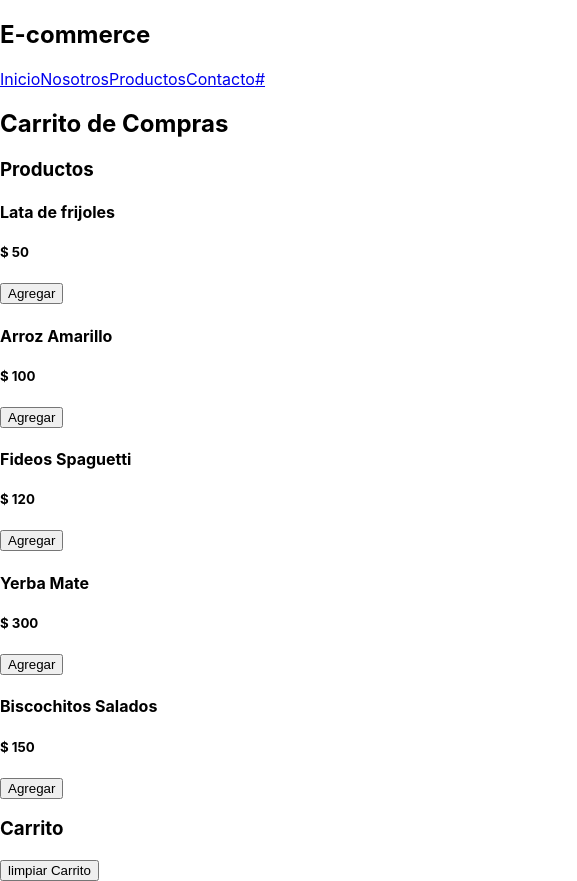
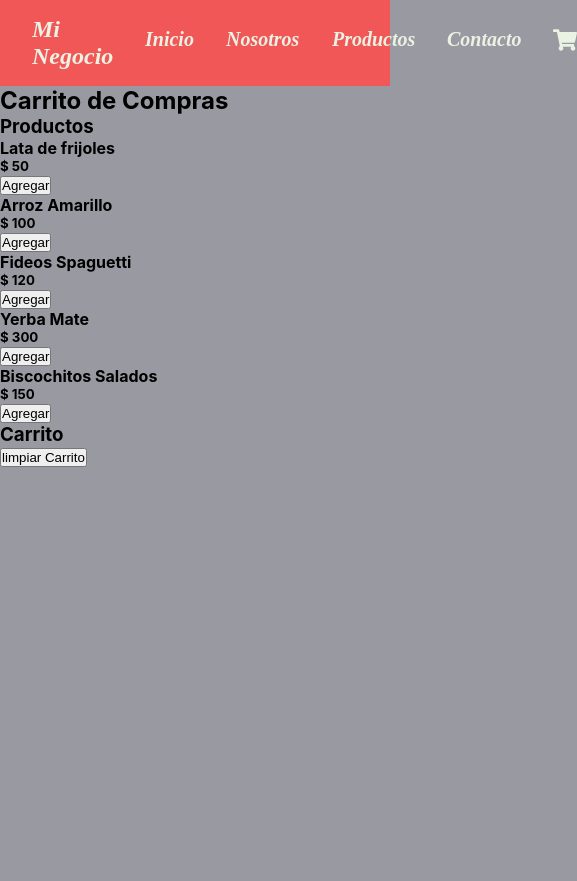
Before and after one commit to Nacho35/Carrito-de-Compras, a React (Create React App) app: page / in a window 390 px wide. Shown: the whole page, 577 px wide, since content can reach past the window. After the commit the page ends 844 px from the top, so only its background shows below. Built offline with nearby package versions, Linux system fonts and the light colour scheme.

Commit message:
navbar terminada sin responsividad

```diff
--- a/package.json
+++ b/package.json
@@ -8,6 +8,7 @@
     "@testing-library/user-event": "^13.5.0",
     "react": "^18.2.0",
     "react-dom": "^18.2.0",
+    "react-icons": "^4.4.0",
     "react-scripts": "5.0.1",
     "web-vitals": "^2.1.4"
   },
--- a/src/componentes/Navbar.js
+++ /dev/null
@@ -1,20 +0,0 @@
-import React from "react";
-
-const Navbar = () => {
-  return (
-    <nav className="container">
-      <div className="text">
-        <h2>E-commerce</h2>
-      </div>
-      <div className="links">
-        <a href="#">Inicio</a>
-        <a href="#">Nosotros</a>
-        <a href="#">Productos</a>
-        <a href="#">Contacto</a>
-        <a href="#">#</a>
-      </div>
-    </nav>
-  );
-};
-
-export default Navbar;
--- /dev/null
+++ b/src/componentes/Navbar.jsx
@@ -0,0 +1,35 @@
+import React from "react";
+import { FaShoppingCart } from "react-icons/fa";
+
+const Navbar = () => {
+  return (
+    <nav className="container">
+      <div className="container-text">
+        <a className="text" href="#">
+          Mi Negocio
+        </a>
+      </div>
+      <div className="container-links">
+        <a className="links" href="#">
+          Inicio
+        </a>
+        <a className="links" href="#">
+          Nosotros
+        </a>
+        <a className="links" href="#">
+          Productos
+        </a>
+        <a className="links" href="#">
+          Contacto
+        </a>
+        <button className="btn-cart">
+          <span className="cart">
+            <FaShoppingCart />
+          </span>
+        </button>
+      </div>
+    </nav>
+  );
+};
+
+export default Navbar;
--- a/src/index.css
+++ b/src/index.css
@@ -1,3 +1,24 @@
+/*** RESET ***/
+*,
+*::after,
+*::before {
+  box-sizing: border-box;
+  padding: 0;
+  margin: 0;
+}
+
+:root {
+  --primary-color: #F25757;
+  --secondary-color: #61E8E1;
+  --third-color: #EAF2E3;
+  --fourth-color: #F2E863;
+  --fifth-color: #F2CD60;
+  --dark-color: #000000;
+  --gray-color: #66666E;
+  --gray-color-two: #9999A1;
+  --light-color: #FFFFFF;
+}
+
 body {
   margin: 0;
   font-family: -apple-system, BlinkMacSystemFont, 'Segoe UI', 'Roboto', 'Oxygen',
@@ -5,4 +26,127 @@ body {
     sans-serif;
   -webkit-font-smoothing: antialiased;
   -moz-osx-font-smoothing: grayscale;
+  background-color: var(--gray-color-two);
 }
+
+/***** STYLES *****/
+
+/**** NAVBAR ****/
+
+.container {
+  display: flex;
+  background-color: var(--primary-color);
+  align-items: center;
+  justify-content: space-between;
+  z-index: 9999;
+  width: 100%;
+  padding: 1rem;
+}
+
+.container-text {
+  display: flex;
+}
+
+.text {
+  color: var(--third-color);
+  font-style: italic;
+  font-size: 1.5rem;
+  font-weight: 600;
+  word-spacing: normal;
+  font-family: 'Times New Roman', Times, serif;
+  margin-left: 1rem;
+  text-decoration: none;
+  display: inline-block;
+  vertical-align: middle;
+  -webkit-transform: perspective(1px) translateZ(0);
+  transform: perspective(1px) translateZ(0);
+  box-shadow: 0 0 1px rgba(0, 0, 0, 0);
+  position: relative;
+  overflow: hidden;
+}
+
+.text:before {
+  content: "";
+  position: absolute;
+  z-index: -1;
+  left: 51%;
+  right: 51%;
+  bottom: 0;
+  background: var(--fifth-color);
+  height: 4px;
+  -webkit-transition-property: left, right;
+  transition-property: left, right;
+  -webkit-transition-duration: 0.3s;
+  transition-duration: 0.3s;
+  -webkit-transition-timing-function: ease-out;
+  transition-timing-function: ease-out;
+}
+
+.text:hover:before,
+.text:focus:before,
+.text:active:before {
+  left: 0;
+  right: 0;
+}
+
+
+.container-links {
+  display: flex;
+}
+
+.links {
+  text-decoration: none;
+  font-weight: 600;
+  font-size: 20px;
+  font-style: italic;
+  font-family: 'Times New Roman', Times, serif;
+  color: var(--third-color);
+  margin-left: 2rem;
+  display: inline-block;
+  vertical-align: middle;
+  -webkit-transform: perspective(1px) translateZ(0);
+  transform: perspective(1px) translateZ(0);
+  box-shadow: 0 0 1px rgba(0, 0, 0, 0);
+  position: relative;
+  overflow: hidden;
+}
+
+.links:before {
+  content: "";
+  position: absolute;
+  z-index: -1;
+  left: 0;
+  right: 100%;
+  bottom: 0;
+  background: var(--fifth-color);
+  height: 4px;
+  -webkit-transition-property: right;
+  transition-property: right;
+  -webkit-transition-duration: 0.3s;
+  transition-duration: 0.3s;
+  -webkit-transition-timing-function: ease-out;
+  transition-timing-function: ease-out;
+}
+
+.links:hover:before,
+.links:focus:before,
+.links:active:before {
+  right: 0;
+}
+
+
+.btn-cart {
+  border: none;
+  margin-left: 2rem;
+  background: none;
+}
+
+
+.cart {
+  text-decoration: none;
+  font-size: 1.5rem;
+  color: var(--third-color);
+  background: none;
+  border: none;
+  cursor: pointer;
+}
```
Also changed, not shown: 1 other file (tests, documents, lock files or other folders).
